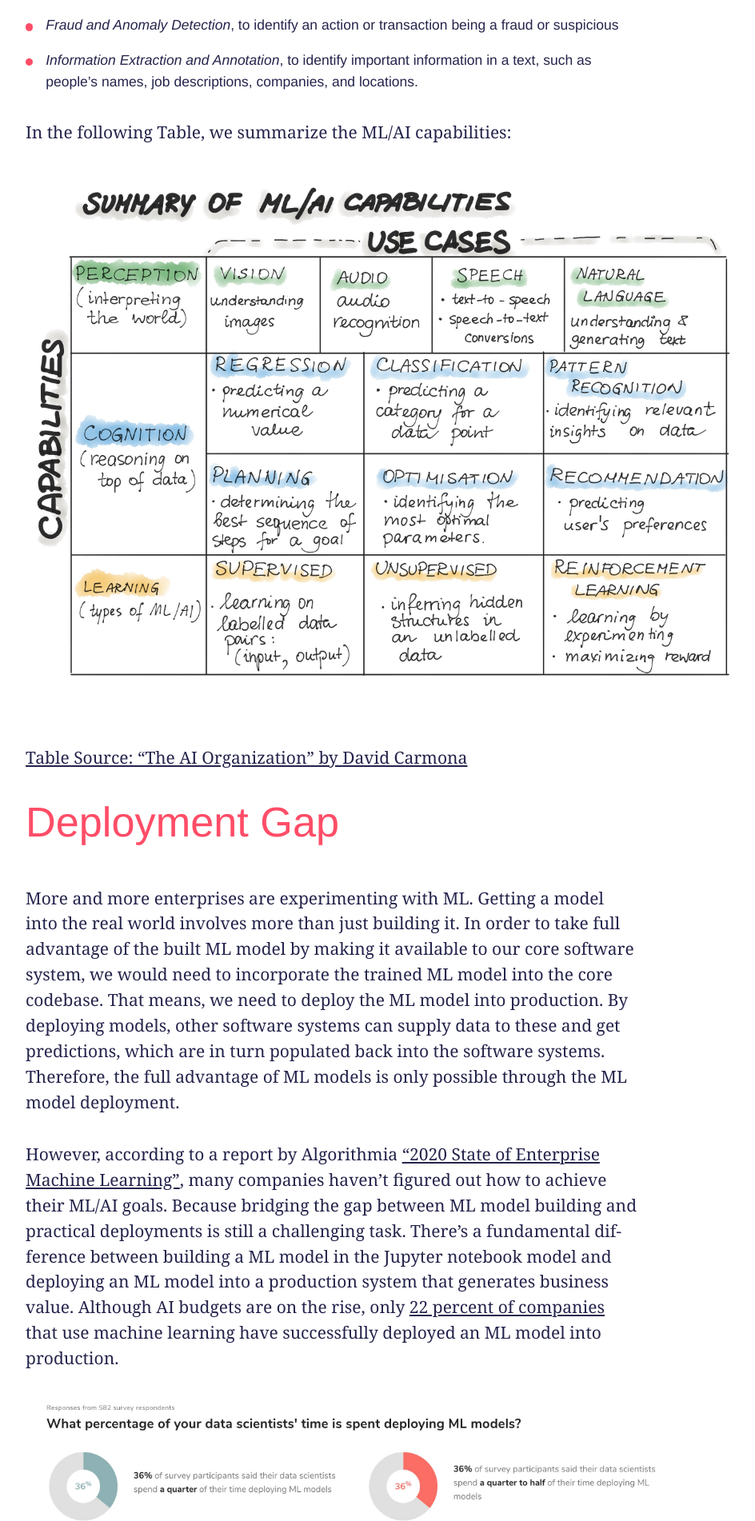
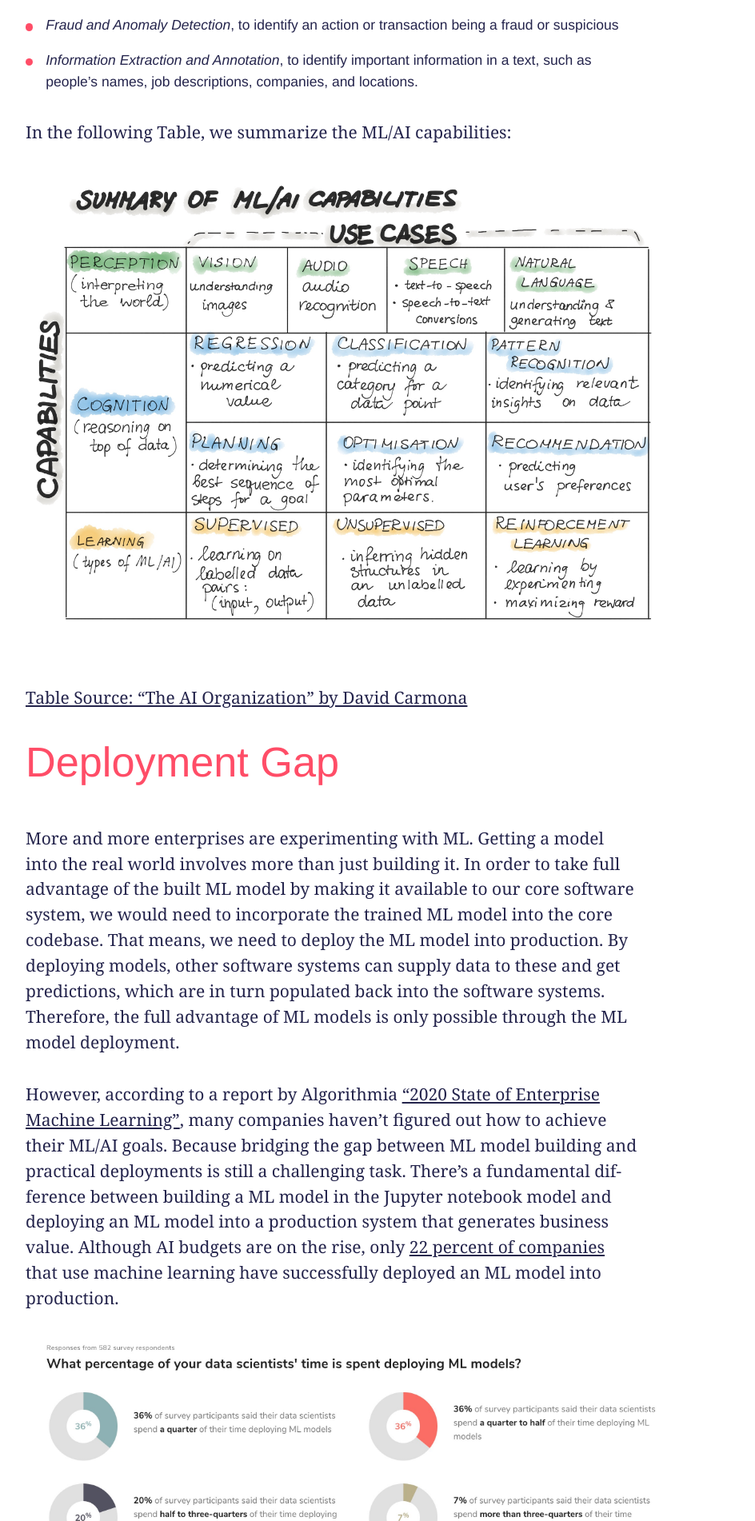
Before and after one commit to innoq/ml-ops.org, a Jekyll site: the page built from content/motivation.md, in a window 1280 px wide. Shown: the part 2283-4185 px from the top of the page at 80% size, without its empty margins (224-1168 px from the left). Built offline with Jekyll 4.4.1, drawn with Linux system fonts in a browser that asks for light colours; some web fonts are replaced.

Commit message:
resizing pics

```diff
--- a/content/motivation.md
+++ b/content/motivation.md
@@ -41,7 +41,7 @@ Practically, by deploying the ML model, we can provide the following functionali
 
 In the following Table, we summarize the ML/AI capabilities:
 
- <img src="../img/Ai-capabilities.jpg " alt="ML Capabilities" width="900"/>
+ <img src="../img/Ai-capabilities.jpg " alt="ML Capabilities" width="800"/>
 
 [Table Source: "The AI Organization" by David Carmona](https://learning.oreilly.com/library/view/the-ai-organization/9781492057369/)
 
```
